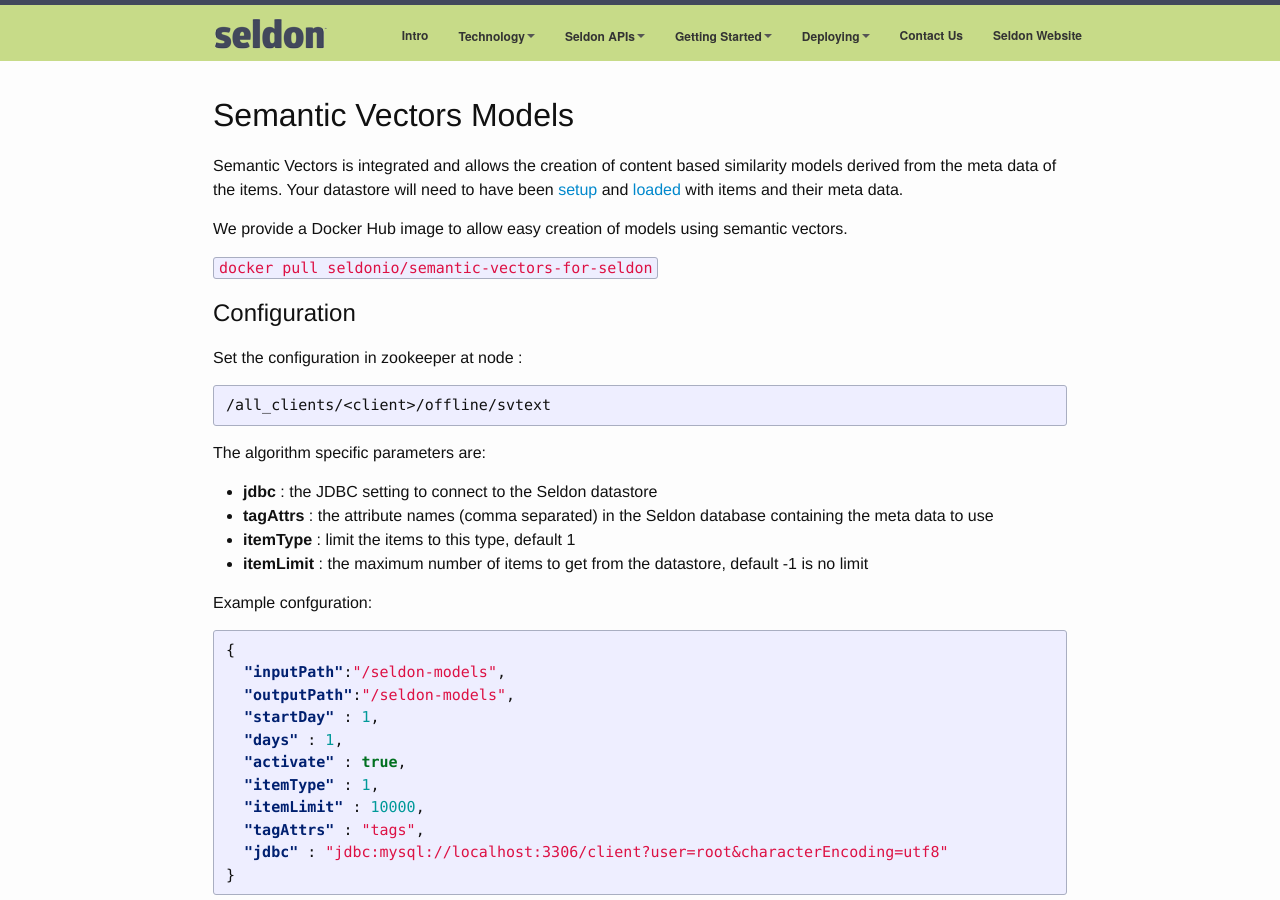
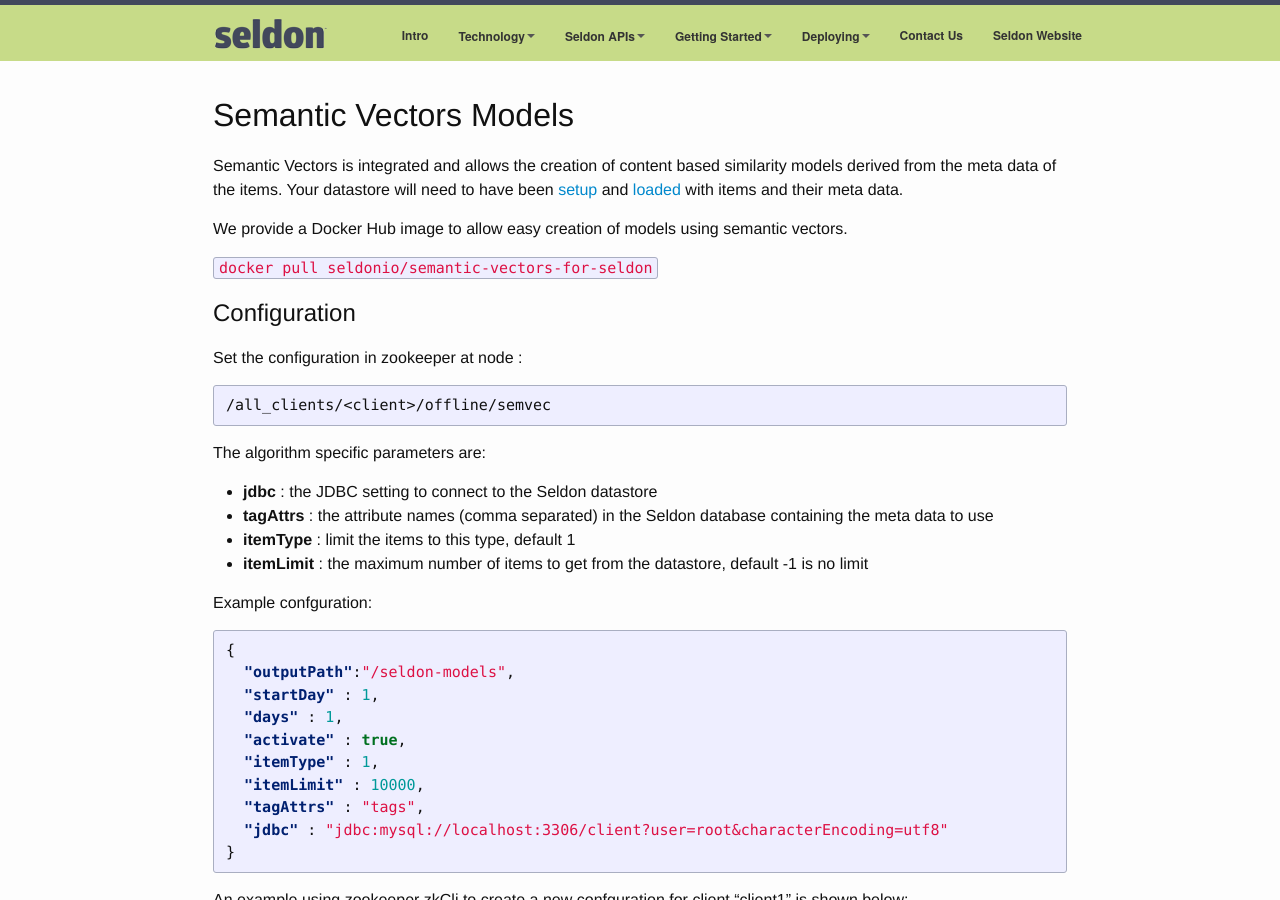
Before and after one commit to SeldonIO/seldonio.github.com, a Jekyll site: the page built from semantic-vectors.md, in a window 1280 px wide and 900 px high. Built offline with Jekyll 4.4.1, drawn with Linux system fonts in a browser that asks for light colours.

Commit message:
update semvec docs

```diff
--- a/semantic-vectors.md
+++ b/semantic-vectors.md
@@ -15,7 +15,7 @@ We provide a Docker Hub image to allow easy creation of models using semantic ve
 Set the configuration in zookeeper at node :
 
 {% highlight bash %}
-/all_clients/<client>/offline/svtext
+/all_clients/<client>/offline/semvec
 {% endhighlight %}
 
 The algorithm specific parameters are:
@@ -29,7 +29,6 @@ Example confguration:
 
 {% highlight json %}
 {
-  "inputPath":"/seldon-models",
   "outputPath":"/seldon-models",
   "startDay" : 1,
   "days" : 1,
```
